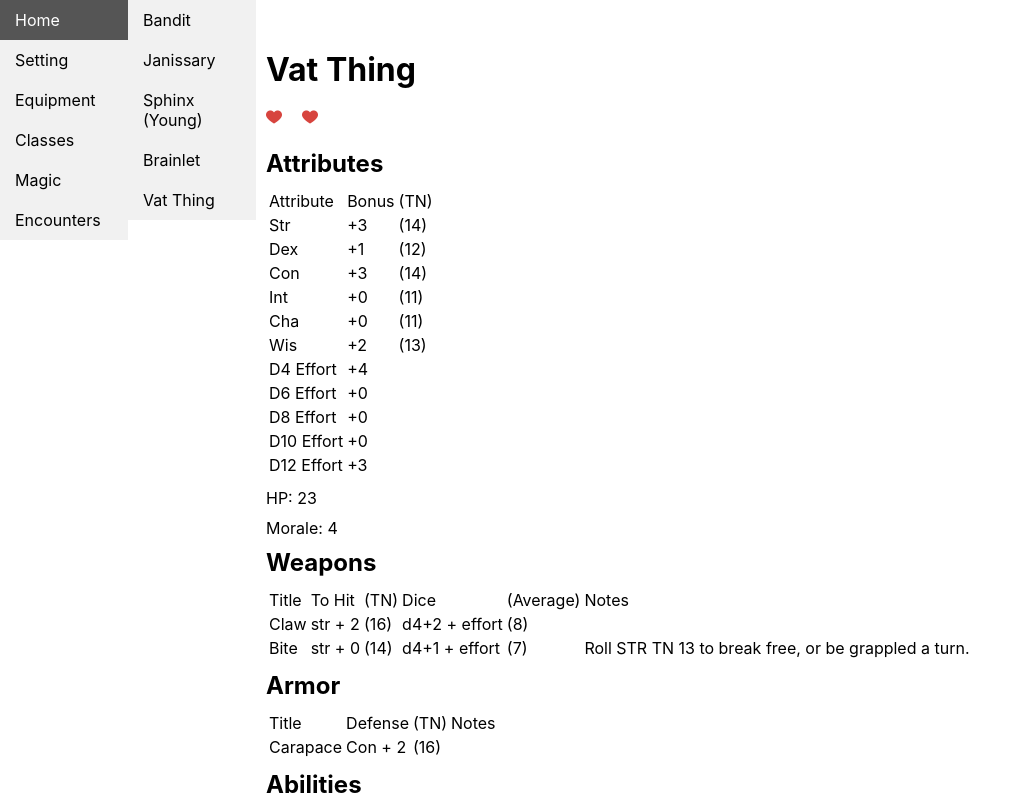
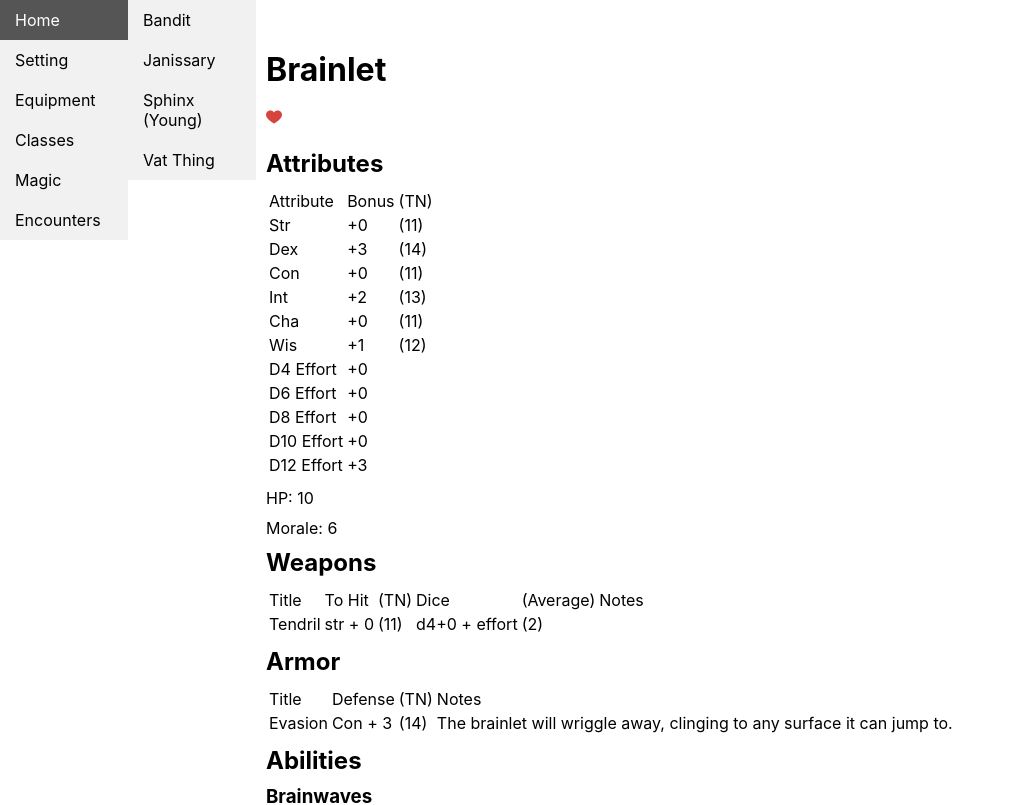
Before and after one commit to zbetzen/zbetzen.github.io, a React (Create React App) app: page /encounters/VatThing in a window 1280 px wide. Shown: the top 805 px of the page, without its empty margins (0-1027 px from the left). Built offline with nearby package versions, Linux system fonts and the light colour scheme.

Commit message:
consolidated encounter

```diff
--- a/src/App.js
+++ b/src/App.js
@@ -27,7 +27,6 @@ import Cleric from "./pages/classes/Cleric";
 import Bandit from "./pages/encounters/Bandit";
 import Janissary from "./pages/encounters/Janissary";
 import Sphinx from "./pages/encounters/Sphinx";
-import Brainlet from "./pages/encounters/Brainlet";
 import VatThing from "./pages/encounters/VatThing";
 
 function App() {
@@ -62,7 +61,6 @@ function App() {
             <Route path="Bandit" element={<Bandit />} />
             <Route path="Janissary" element={<Janissary />} />
             <Route path="Sphinx" element={<Sphinx />} />
-            <Route path="Brainlet" element={<Brainlet />} />
             <Route path="VatThing" element={<VatThing />} />
           </Route>
           <Route path="Magic" element={<Magic />} />
--- a/src/pages/Encounters.js
+++ b/src/pages/Encounters.js
@@ -15,9 +15,6 @@ const Encounters = () => {
             <Link to="/encounters/Sphinx">Sphinx (Young)</Link>
           </li>
           <li>
-            <Link to="/encounters/Brainlet">Brainlet</Link>
-          </li>
-          <li>
             <Link to="/encounters/VatThing">Vat Thing</Link>
           </li>
         </ul>
--- a/src/pages/encounters/Brainlet.js
+++ /dev/null
@@ -1,54 +0,0 @@
-import StatBlock from "./StatBlock";
-
-const Brainlet = () => {
-  const myStats =
-    {
-      str: 0,
-      dex: 3,
-      con: 0,
-      int: 2,
-      cha: 0,
-      wis: 1,
-      hearts: 1,
-      morale: 6,
-      d4: 0,
-      d6: 0,
-      d8: 0,
-      d10: 0,
-      d12: 3,
-      weapons: [
-        {
-          melee: true,
-          title: "Tendril",
-          bonus: 0,
-          dieFace: 4,
-          dieBonus: 0,
-          notes: ""
-        },
-      ],
-      armor: {
-        title: "Evasion",
-        bonus: 3,
-        notes: "The brainlet will wriggle away, clinging to any surface it can jump to."
-      },
-      abilities: [
-        {
-          title: "Brainwaves",
-          description: "Your vision blurs and your ears rumble as psychic waves enter your head. Roll WIS vs the Brainlet's INT or lose your next turn."
-        },
-        {
-          title: "Dying memory",
-          description: "When the Brainlet dies it releases it's last memories as a person into the nearest mind. Roll WIS vs the Brainlet's INT or lose your next turn."
-        },
-      ]
-    };
-
-    return (
-      <div class="bodyElement">
-        <h1>Brainlet</h1>
-        <StatBlock stats={myStats}/>
-      </div>
-    );
-  };
-
-export default Brainlet;
--- a/src/pages/encounters/VatThing.js
+++ b/src/pages/encounters/VatThing.js
@@ -1,6 +1,47 @@
 import StatBlock from "./StatBlock";
 
 const VatThing = () => {
+  const brainlet =
+    {
+      str: 0,
+      dex: 3,
+      con: 0,
+      int: 2,
+      cha: 0,
+      wis: 1,
+      hearts: 1,
+      morale: 6,
+      d4: 0,
+      d6: 0,
+      d8: 0,
+      d10: 0,
+      d12: 3,
+      weapons: [
+        {
+          melee: true,
+          title: "Tendril",
+          bonus: 0,
+          dieFace: 4,
+          dieBonus: 0,
+          notes: ""
+        },
+      ],
+      armor: {
+        title: "Evasion",
+        bonus: 3,
+        notes: "The brainlet will wriggle away, clinging to any surface it can jump to."
+      },
+      abilities: [
+        {
+          title: "Brainwaves",
+          description: "Your vision blurs and your ears rumble as psychic waves enter your head. Roll WIS vs the Brainlet's INT or lose your next turn."
+        },
+        {
+          title: "Dying memory",
+          description: "When the Brainlet dies it releases it's last memories as a person into the nearest mind. Roll WIS vs the Brainlet's INT or lose your next turn."
+        },
+      ]
+    };
   const vatThing =
     {
       str: 3,
@@ -143,6 +184,8 @@ const VatThing = () => {
 
     return (
       <div class="bodyElement">
+        <h1>Brainlet</h1>
+        <StatBlock stats={brainlet}/>
         <h1>Vat Thing</h1>
         <StatBlock stats={vatThing}/>
         <h1>Spiteful Mutant</h1>
```
